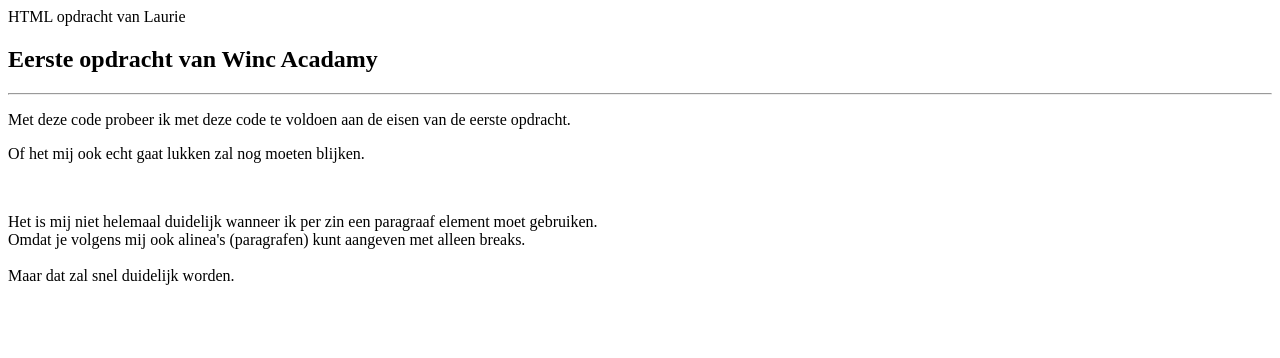
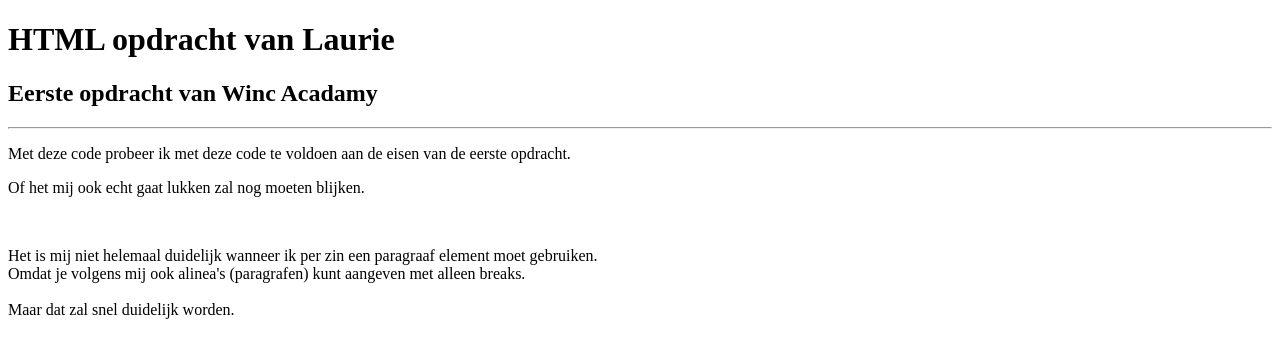
Before and after one commit to Laurie-K/Wincacademy, a plain HTML site: page Index.html in a window 1280 px wide. Drawn offline with Linux system fonts and the light colour scheme.

Commit message:
toevoeging
Ik was vergeten om bij de eerste header een 1 achter h te zetten.

```diff
--- a/Index.html
+++ b/Index.html
@@ -4,7 +4,7 @@
         <title>HTML opdracht van Laurie</title>
     </head>
     <body>
-        <h>HTML opdracht van Laurie</h>
+        <h1>HTML opdracht van Laurie</h1>
         <h2>Eerste opdracht van Winc Acadamy</h2>
         <hr></hr>
        <p>Met deze code probeer ik met deze code te voldoen aan de eisen van de eerste opdracht.</p>
```
